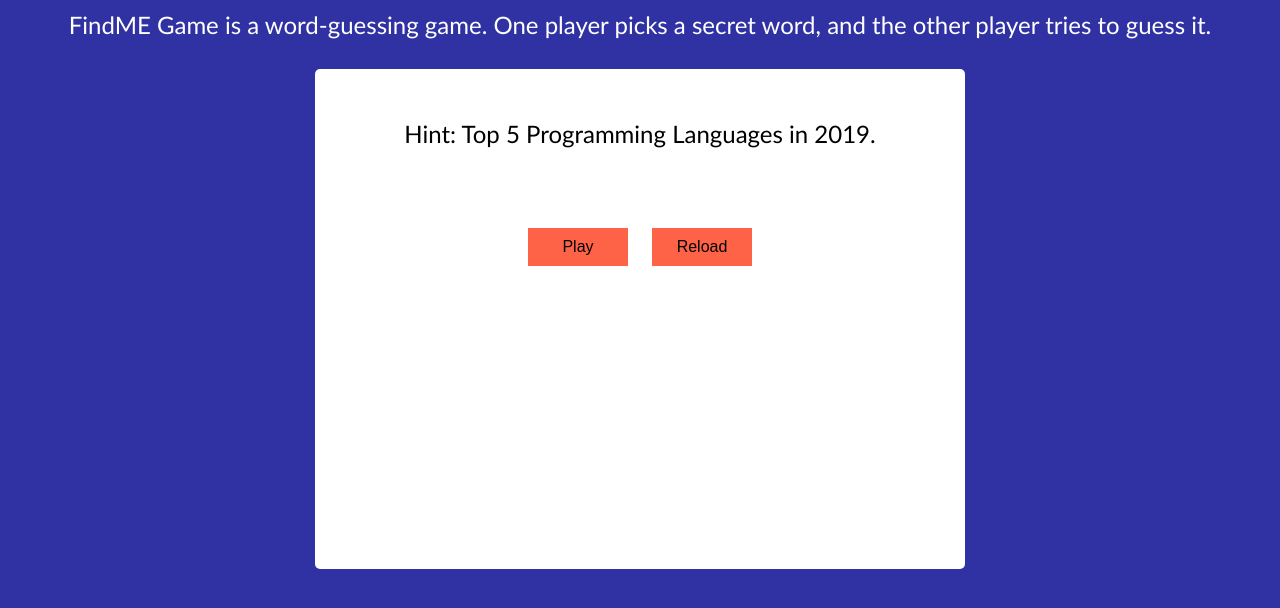
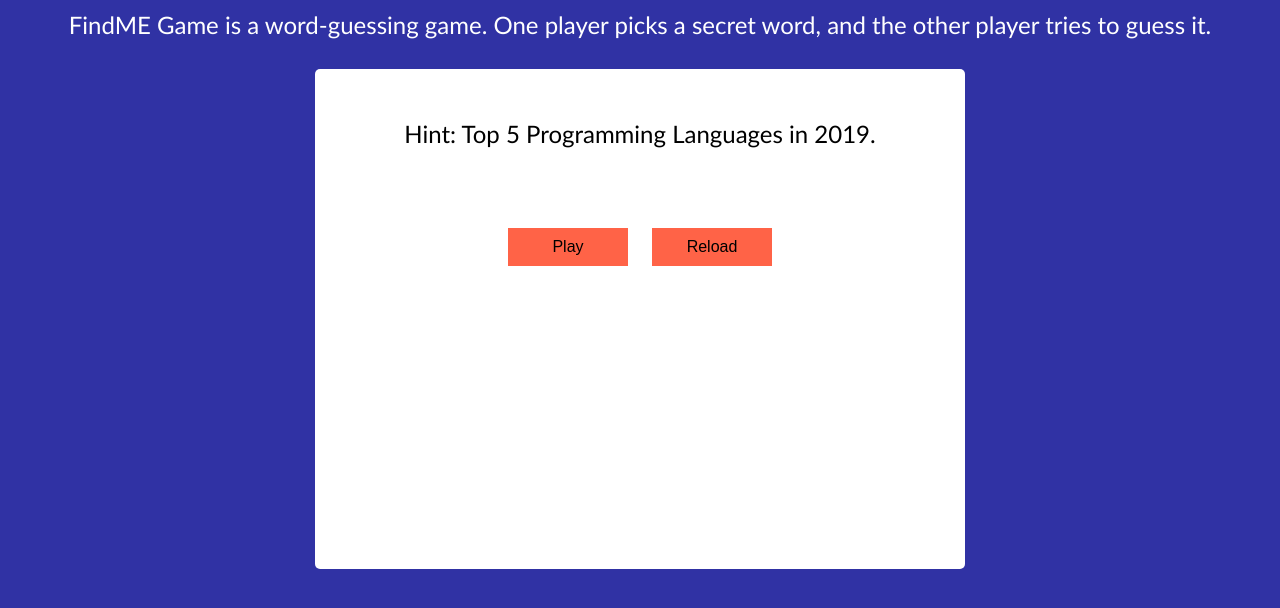
Before and after one commit to golamrabbiazad/findme-game, a plain HTML site: page index.html in a window 1280 px wide. Shown: the part 120-728 px from the top of the page. Drawn offline with Linux system fonts and the light colour scheme.

Commit message:
minor change

```diff
--- a/css/style.scss
+++ b/css/style.scss
@@ -1,7 +1,6 @@
 * {
     margin: 0;
     padding: 0;
-    box-sizing: border-box;
 }
 body {
     background-color: rgba(37, 39, 160, 0.95);
--- a/index.html
+++ b/index.html
@@ -18,10 +18,8 @@
             <p class="hint">
                 Hint: Top 5 Programming Languages in 2019.
             </p>
-            <div class="btn-style">
-                <a class="play-btn">Play</a>
-                <a href="" class="reload-btn">Reload</a>
-            </div>
+            <a class="play-btn">Play</a>
+            <a href="" class="reload-btn">Reload</a>
         </div>
     </section>
     <script src="js/main.js"></script>
```
Also changed, not shown: css/style.css, 1 other file.
